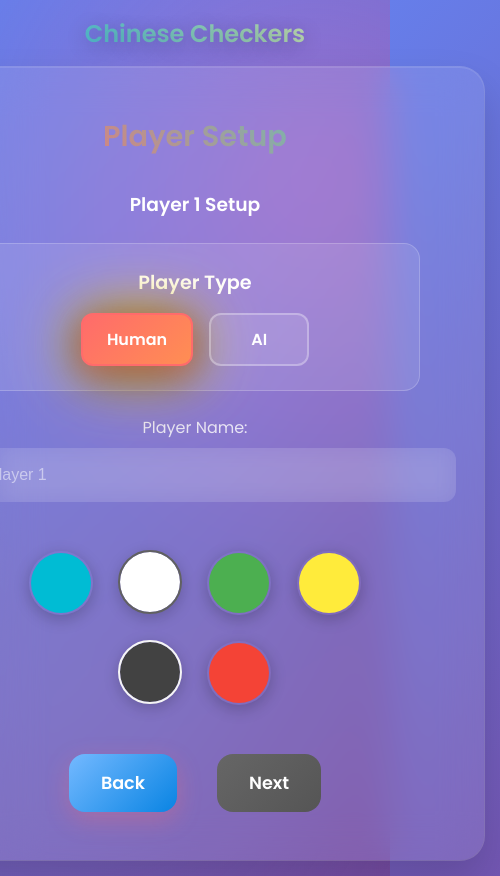
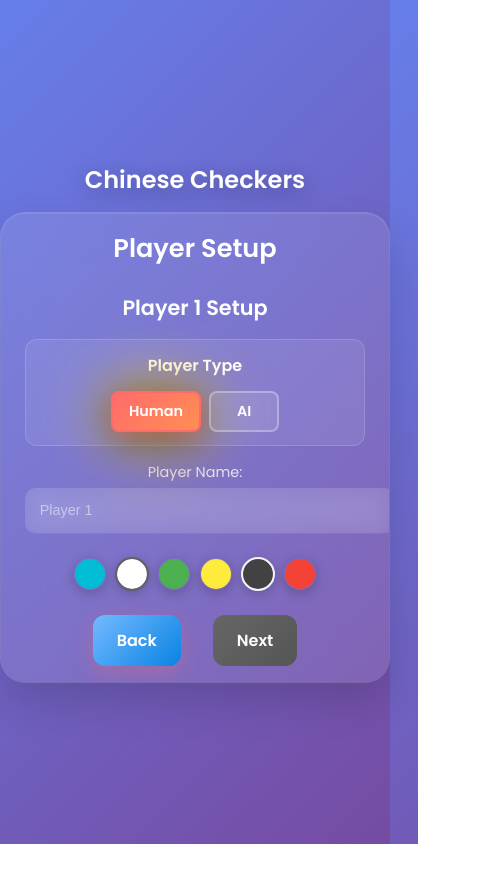
Before and after one commit to creatisoft/chinese-checkers, a website built with Vite: page index.html in a window 390 px wide. Both pictures are taken after a click on the button "2 Players". Shown: the whole page, 500 px wide, since content can reach past the window. After the commit the page ends 844 px from the top, so only its background shows below. Built offline with nearby package versions, Linux system fonts and the light colour scheme.

Commit message:
Refine AI difficulty logic and UI layout for player configuration - Adjust hard AI jump limit from 5 to 3 to prevent infinite loops - Reduce random continuation chance for hard AI from 80% to 60% - Consolidate player type and AI difficulty selection into a single row for improved UI - Update CSS for better mobile responsiveness and simplified design

```diff
--- a/index.html
+++ b/index.html
@@ -47,6 +47,8 @@
                     <h3 id="current-player-title">Player 1 Setup</h3>
                 </div>
 
+                <!-- Player Type & Difficulty on same line -->
+                <div id="player-config-row">
                     <!-- Player Type Selection -->
                     <div id="player-type-selection">
                         <h4>Player Type</h4>
@@ -65,7 +67,9 @@
                             <button class="difficulty-btn" data-difficulty="hard">Hard</button>
                         </div>
                     </div>
+                </div>
 
+                <!-- Colors in a single compact row -->
                 <div id="color-swatches">
                     <!-- Color swatches are generated here by JavaScript -->
                 </div>
--- a/script.js
+++ b/script.js
@@ -192,6 +192,7 @@ class ChineseCheckersGame {
             hole.classList.add('hole');
 
             // Only color home zone holes that still have pieces in them
+            // When a piece moves away, the hole stays black
             if (this.homeZoneMap.has(coordStr) && this.board.has(coordStr)) {
                 const playerOwner = this.homeZoneMap.get(coordStr);
                 const colorIndex = this.playerColors && this.playerColors[playerOwner] !== undefined ? this.playerColors[playerOwner] : playerOwner;
--- a/style.css
+++ b/style.css
@@ -54,16 +54,10 @@ body::before {
     right: 0;
     bottom: 0;
     background:
-        radial-gradient(circle at 20% 80%, rgba(120, 119, 198, 0.3) 0%, transparent 50%),
-        radial-gradient(circle at 80% 20%, rgba(255, 119, 198, 0.3) 0%, transparent 50%),
-        radial-gradient(circle at 40% 40%, rgba(120, 119, 255, 0.2) 0%, transparent 50%);
+        radial-gradient(circle at 20% 80%, rgba(120, 119, 198, 0.15) 0%, transparent 50%),
+        radial-gradient(circle at 80% 20%, rgba(255, 119, 198, 0.15) 0%, transparent 50%),
+        radial-gradient(circle at 40% 40%, rgba(120, 119, 255, 0.1) 0%, transparent 50%);
     z-index: -1;
-    animation: backgroundShift 20s ease-in-out infinite;
-}
-
-@keyframes backgroundShift {
-    0%, 100% { transform: scale(1) rotate(0deg); }
-    50% { transform: scale(1.1) rotate(5deg); }
 }
 
 .container {
@@ -82,24 +76,13 @@ h1 {
     font-size: 1.5rem;
     color: var(--text-primary);
     text-shadow: 0 4px 20px rgba(0,0,0,0.3);
-    background: linear-gradient(45deg, #ff6b6b, #4ecdc4, #45b7d1, #96ceb4, #ffeaa7);
-    background-size: 300% 300%;
-    -webkit-background-clip: text;
-    background-clip: text;
-    -webkit-text-fill-color: transparent;
-    animation: gradientShift 3s ease-in-out infinite;
-}
-
-@keyframes gradientShift {
-    0%, 100% { background-position: 0% 50%; }
-    50% { background-position: 100% 50%; }
 }
 
 /* --- Setup Screen --- */
 #setup-screen {
     background: var(--card-bg);
     backdrop-filter: blur(20px);
-    padding: 3rem 4rem;
+    padding: 1.5rem 2.5rem;
     border-radius: 24px;
     box-shadow:
         0 20px 40px rgba(0,0,0,0.15),
@@ -107,47 +90,24 @@ h1 {
         inset 0 1px 0 rgba(255,255,255,0.1);
     text-align: center;
     width: 450px;
-    animation: slideInUp 0.6s ease-out;
     position: relative;
     overflow: hidden;
 }
 
-#setup-screen::before {
-    content: '';
-    position: absolute;
-    top: 0;
-    left: -100%;
-    width: 100%;
-    height: 100%;
-    background: linear-gradient(90deg, transparent, rgba(255,255,255,0.1), transparent);
-    animation: shimmer 2s infinite;
+#setup-screen h2 {
+    margin-top: 0;
+    margin-bottom: 1rem;
+    font-size: 1.6rem;
+    font-weight: 600;
+    color: var(--text-primary);
 }
 
-@keyframes shimmer {
-    0% { left: -100%; }
-    100% { left: 100%; }
-}
-
-@keyframes slideInUp {
-    from {
-        opacity: 0;
-        transform: translateY(30px) scale(0.95);
-    }
-    to {
-        opacity: 1;
-        transform: translateY(0) scale(1);
-    }
-}
-
-#setup-screen h2 {
+#setup-screen h3 {
     margin-top: 0;
-    margin-bottom: 2rem;
-    font-size: 1.8rem;
+    margin-bottom: 1rem;
+    font-size: 1.3rem;
     font-weight: 600;
-    background: linear-gradient(45deg, #ff6b6b, #4ecdc4);
-    -webkit-background-clip: text;
-    background-clip: text;
-    -webkit-text-fill-color: transparent;
+    color: var(--text-primary);
 }
 
 #player-selection {
@@ -158,43 +118,28 @@ h1 {
 }
 
 .setup-btn {
-    padding: 1rem 2rem;
-    font-size: 1.1rem;
+    padding: 0.8rem 1.5rem;
+    font-size: 1rem;
     font-weight: 600;
     font-family: 'Poppins', sans-serif;
     cursor: pointer;
     border: none;
-    border-radius: 16px;
+    border-radius: 12px;
     background: linear-gradient(135deg, var(--accent-color), #ff8e53);
     color: white;
-    transition: all 0.3s cubic-bezier(0.175, 0.885, 0.32, 1.275);
+    transition: all 0.2s ease;
     position: relative;
     overflow: hidden;
-    box-shadow: 0 8px 25px rgba(255, 107, 107, 0.3);
-}
-
-.setup-btn::before {
-    content: '';
-    position: absolute;
-    top: 0;
-    left: -100%;
-    width: 100%;
-    height: 100%;
-    background: linear-gradient(90deg, transparent, rgba(255,255,255,0.2), transparent);
-    transition: left 0.5s;
+    box-shadow: 0 6px 20px rgba(255, 107, 107, 0.3);
 }
 
 .setup-btn:hover {
-    transform: translateY(-3px) scale(1.02);
-    box-shadow: 0 12px 35px rgba(255, 107, 107, 0.4);
-}
-
-.setup-btn:hover::before {
-    left: 100%;
+    transform: translateY(-1px);
+    box-shadow: 0 8px 25px rgba(255, 107, 107, 0.4);
 }
 
 .setup-btn:active {
-    transform: translateY(-1px) scale(0.98);
+    transform: translateY(0);
 }
 
 .setup-btn:disabled {
@@ -206,76 +151,62 @@ h1 {
 
 #color-selection-container h2 {
     margin-top: 0;
-    margin-bottom: 2rem;
+    margin-bottom: 1.5rem;
+}
+
+/* Compact row layout for player config */
+#player-config-row {
+    display: flex;
+    justify-content: space-between;
+    gap: 1rem;
+    margin-bottom: 1rem;
 }
 
 #color-swatches {
     display: flex;
     justify-content: center;
-    flex-wrap: wrap;
-    gap: 1.5rem;
-    margin-bottom: 2rem;
-    padding: 1rem;
+    align-items: center;
+    gap: 0.5rem;
+    margin-bottom: 1rem;
+    padding: 0.5rem;
+    flex-wrap: nowrap;
 }
 
 .color-swatch {
-    width: 60px;
-    height: 60px;
+    width: 35px;
+    height: 35px;
     border-radius: 50%;
     cursor: pointer;
-    transition: all 0.3s cubic-bezier(0.175, 0.885, 0.32, 1.275);
-    box-shadow: 0 4px 15px rgba(0,0,0,0.2);
+    transition: all 0.2s ease;
+    box-shadow: 0 3px 12px rgba(0,0,0,0.2);
     position: relative;
-    border: 3px solid transparent;
+    border: 2px solid transparent;
     background-clip: padding-box;
-}
-
-.color-swatch::before {
-    content: '';
-    position: absolute;
-    top: -3px;
-    left: -3px;
-    right: -3px;
-    bottom: -3px;
-    border-radius: 50%;
-    background: linear-gradient(45deg, transparent, rgba(255,255,255,0.3), transparent);
-    z-index: -1;
-    opacity: 0;
-    transition: opacity 0.3s;
+    flex-shrink: 0;
 }
 
 .color-swatch:hover {
-    transform: scale(1.15) rotate(5deg);
-    box-shadow: 0 8px 25px rgba(0,0,0,0.3);
-}
-
-.color-swatch:hover::before {
-    opacity: 1;
+    transform: scale(1.05);
+    box-shadow: 0 5px 18px rgba(0,0,0,0.3);
 }
 
 .color-swatch.selected {
-    transform: scale(1.2);
-    box-shadow: 0 0 0 4px var(--highlight-color), 0 8px 30px rgba(255,215,0,0.4);
-    animation: pulse 2s infinite;
-}
-
-@keyframes pulse {
-    0%, 100% { box-shadow: 0 0 0 4px var(--highlight-color), 0 8px 30px rgba(255,215,0,0.4); }
-    50% { box-shadow: 0 0 0 8px var(--highlight-color), 0 12px 40px rgba(255,215,0,0.6); }
+    transform: scale(1.1);
+    box-shadow: 0 0 0 3px var(--highlight-color), 0 6px 20px rgba(255,215,0,0.4);
 }
 
 /* Player Type Selection */
 #player-type-selection {
-    margin: 1.5rem 0;
-    padding: 1.5rem;
-    background: rgba(255, 255, 255, 0.1);
-    border-radius: 16px;
-    border: 1px solid rgba(255, 255, 255, 0.2);
+    flex: 1;
+    padding: 0.8rem;
+    background: rgba(255, 255, 255, 0.08);
+    border-radius: 12px;
+    border: 1px solid rgba(255, 255, 255, 0.15);
 }
 
 #player-type-selection h4 {
-    margin: 0 0 1rem 0;
-    font-size: 1.2rem;
+    margin: 0 0 0.8rem 0;
+    font-size: 1rem;
     font-weight: 600;
     color: var(--text-primary);
     text-align: center;
@@ -284,70 +215,49 @@ h1 {
 .player-type-buttons {
     display: flex;
     justify-content: center;
-    gap: 1rem;
+    gap: 0.5rem;
 }
 
 .player-type-btn {
-    padding: 0.75rem 1.5rem;
-    font-size: 1rem;
+    padding: 0.5rem 1rem;
+    font-size: 0.9rem;
     font-weight: 600;
     font-family: 'Poppins', sans-serif;
     cursor: pointer;
     border: 2px solid rgba(255, 255, 255, 0.3);
-    border-radius: 12px;
+    border-radius: 8px;
     background: rgba(255, 255, 255, 0.1);
     color: var(--text-primary);
-    transition: all 0.3s cubic-bezier(0.175, 0.885, 0.32, 1.275);
+    transition: all 0.2s ease;
     position: relative;
     overflow: hidden;
-    min-width: 100px;
-}
-
-.player-type-btn::before {
-    content: '';
-    position: absolute;
-    top: 0;
-    left: -100%;
-    width: 100%;
-    height: 100%;
-    background: linear-gradient(90deg, transparent, rgba(255,255,255,0.2), transparent);
-    transition: left 0.5s;
+    min-width: 70px;
 }
 
 .player-type-btn:hover {
-    transform: translateY(-2px) scale(1.05);
     border-color: rgba(255, 255, 255, 0.5);
     background: rgba(255, 255, 255, 0.2);
-}
-
-.player-type-btn:hover::before {
-    left: 100%;
 }
 
 .player-type-btn.selected {
     background: linear-gradient(135deg, var(--accent-color), #ff8e53);
     border-color: var(--accent-color);
     color: white;
-    transform: translateY(-2px) scale(1.05);
-    box-shadow: 0 8px 25px rgba(255, 107, 107, 0.4);
-}
-
-.player-type-btn:active {
-    transform: translateY(0) scale(0.98);
+    box-shadow: 0 4px 15px rgba(255, 107, 107, 0.4);
 }
 
 /* AI Difficulty Selection */
 #ai-difficulty-selection {
-    margin: 1.5rem 0;
-    padding: 1.5rem;
-    background: rgba(255, 255, 255, 0.1);
-    border-radius: 16px;
-    border: 1px solid rgba(255, 255, 255, 0.2);
+    flex: 1;
+    padding: 0.8rem;
+    background: rgba(255, 255, 255, 0.08);
+    border-radius: 12px;
+    border: 1px solid rgba(255, 255, 255, 0.15);
 }
 
-#ai-difficulty-selection h3 {
-    margin: 0 0 1rem 0;
-    font-size: 1.2rem;
+#ai-difficulty-selection h4 {
+    margin: 0 0 0.8rem 0;
+    font-size: 1rem;
     font-weight: 600;
     color: var(--text-primary);
     text-align: center;
@@ -356,64 +266,43 @@ h1 {
 .difficulty-buttons {
     display: flex;
     justify-content: center;
-    gap: 1rem;
+    gap: 0.3rem;
     flex-wrap: wrap;
 }
 
 .difficulty-btn {
-    padding: 0.75rem 1.5rem;
-    font-size: 1rem;
+    padding: 0.5rem 0.8rem;
+    font-size: 0.85rem;
     font-weight: 600;
     font-family: 'Poppins', sans-serif;
     cursor: pointer;
     border: 2px solid rgba(255, 255, 255, 0.3);
-    border-radius: 12px;
+    border-radius: 8px;
     background: rgba(255, 255, 255, 0.1);
     color: var(--text-primary);
-    transition: all 0.3s cubic-bezier(0.175, 0.885, 0.32, 1.275);
+    transition: all 0.2s ease;
     position: relative;
     overflow: hidden;
-    min-width: 80px;
-}
-
-.difficulty-btn::before {
-    content: '';
-    position: absolute;
-    top: 0;
-    left: -100%;
-    width: 100%;
-    height: 100%;
-    background: linear-gradient(90deg, transparent, rgba(255,255,255,0.2), transparent);
-    transition: left 0.5s;
+    min-width: 60px;
 }
 
 .difficulty-btn:hover {
-    transform: translateY(-2px) scale(1.05);
     border-color: rgba(255, 255, 255, 0.5);
     background: rgba(255, 255, 255, 0.2);
-}
-
-.difficulty-btn:hover::before {
-    left: 100%;
 }
 
 .difficulty-btn.selected {
     background: linear-gradient(135deg, var(--accent-color), #ff8e53);
     border-color: var(--accent-color);
     color: white;
-    transform: translateY(-2px) scale(1.05);
-    box-shadow: 0 8px 25px rgba(255, 107, 107, 0.4);
-}
-
-.difficulty-btn:active {
-    transform: translateY(0) scale(0.98);
+    box-shadow: 0 4px 15px rgba(255, 107, 107, 0.4);
 }
 
 #color-selection-controls {
     display: flex;
     justify-content: center;
-    gap: 1.5rem;
-    margin-top: 2rem;
+    gap: 1rem;
+    margin-top: 1rem;
 }
 
 #back-to-players-btn {
@@ -421,32 +310,33 @@ h1 {
 }
 
 #back-to-players-btn:hover {
-    box-shadow: 0 12px 35px rgba(116, 185, 255, 0.4);
+    box-shadow: 0 8px 25px rgba(116, 185, 255, 0.4);
 }
 
 /* Player name inputs */
 #player-name-inputs {
-    margin-bottom: 2rem;
+    margin-bottom: 1rem;
 }
 
 #player-name-inputs label {
     display: block;
-    margin-bottom: 1rem;
+    margin-bottom: 0.8rem;
     font-weight: 500;
     color: var(--text-secondary);
+    font-size: 0.9rem;
 }
 
 #player-name-input {
     width: 100%;
-    padding: 1rem;
+    padding: 0.8rem;
     border: none;
-    border-radius: 12px;
+    border-radius: 10px;
     background: rgba(255,255,255,0.1);
     backdrop-filter: blur(10px);
     color: var(--text-primary);
-    font-size: 1rem;
-    margin-top: 0.5rem;
-    transition: all 0.3s ease;
+    font-size: 0.9rem;
+    margin-top: 0.3rem;
+    transition: all 0.2s ease;
     border: 2px solid transparent;
 }
 
@@ -454,7 +344,6 @@ h1 {
     outline: none;
     background: rgba(255,255,255,0.15);
     border-color: var(--accent-color);
-    transform: scale(1.02);
 }
 
 #player-name-input::placeholder {
@@ -467,12 +356,6 @@ h1 {
     flex-direction: column;
     align-items: center;
     gap: 1rem;
-    animation: fadeIn 0.5s ease-out;
-}
-
-@keyframes fadeIn {
-    from { opacity: 0; transform: scale(0.95); }
-    to { opacity: 1; transform: scale(1); }
 }
 
 #game-board-container {
@@ -520,18 +403,6 @@ h1 {
         0 10px 30px rgba(0,0,0,0.2),
         0 0 0 1px var(--card-border),
         inset 0 1px 0 rgba(255,255,255,0.1);
-    animation: slideInDown 0.5s ease-out 0.2s both;
-}
-
-@keyframes slideInDown {
-    from {
-        opacity: 0;
-        transform: translateY(-20px);
-    }
-    to {
-        opacity: 1;
-        transform: translateY(0);
-    }
 }
 
 #status-area {
@@ -551,14 +422,8 @@ h1 {
     height: 14px;
     border-radius: 50%;
     border: 3px solid white;
-    transition: all 0.4s cubic-bezier(0.175, 0.885, 0.32, 1.275);
+    transition: all 0.4s ease;
     box-shadow: 0 4px 15px rgba(0,0,0,0.2);
-    animation: indicatorPulse 2s ease-in-out infinite;
-}
-
-@keyframes indicatorPulse {
-    0%, 100% { transform: scale(1); }
-    50% { transform: scale(1.1); }
 }
 
 .game-button {
@@ -569,32 +434,17 @@ h1 {
     border-radius: 12px;
     color: white;
     font-weight: 600;
-    transition: all 0.3s cubic-bezier(0.175, 0.885, 0.32, 1.275);
+    transition: all 0.3s ease;
     position: relative;
     overflow: hidden;
 }
 
-.game-button::before {
-    content: '';
-    position: absolute;
-    top: 0;
-    left: -100%;
-    width: 100%;
-    height: 100%;
-    background: linear-gradient(90deg, transparent, rgba(255,255,255,0.2), transparent);
-    transition: left 0.5s;
-}
-
 .game-button:hover {
-    transform: translateY(-2px) scale(1.05);
-}
-
-.game-button:hover::before {
-    left: 100%;
+    transform: translateY(-1px);
 }
 
 .game-button:active {
-    transform: translateY(0) scale(0.98);
+    transform: translateY(0);
 }
 
 #end-turn-btn {
@@ -679,12 +529,6 @@ h1 {
     stroke: #ff1493;
     stroke-width: 2;
     stroke-dasharray: 4 4;
-    animation: dashMove 2s linear infinite;
-}
-
-@keyframes dashMove {
-    0% { stroke-dashoffset: 0; }
-    100% { stroke-dashoffset: 16; }
 }
 
 .home-zone-hole {
@@ -739,25 +583,9 @@ h1 {
     filter:
         drop-shadow(0 6px 20px rgba(0,0,0,0.5))
         drop-shadow(0 0 30px var(--highlight-color));
-    animation: selectedPulse 1.5s ease-in-out infinite;
     /* Prevent layout shifts */
     -webkit-transform: translateZ(0);
     transform: translateZ(0);
-}
-
-@keyframes selectedPulse {
-    0%, 100% {
-        transform: translateZ(0) scale(1);
-        filter:
-            drop-shadow(0 6px 20px rgba(0,0,0,0.5))
-            drop-shadow(0 0 30px var(--highlight-color));
-    }
-    50% {
-        transform: translateZ(0) scale(1.05);
-        filter:
-            drop-shadow(0 8px 25px rgba(0,0,0,0.6))
-            drop-shadow(0 0 40px var(--highlight-color));
-    }
 }
 
 .valid-move {
@@ -799,7 +627,6 @@ h1 {
     font-weight: 500;
     min-width: 250px;
     box-shadow: 0 10px 30px rgba(0,0,0,0.2);
-    animation: slideInRight 0.3s ease-out;
     position: relative;
     overflow: hidden;
 }
@@ -820,28 +647,6 @@ h1 {
 
 .notification.warning::before {
     background: var(--warning-color);
-}
-
-@keyframes slideInRight {
-    from {
-        opacity: 0;
-        transform: translateX(100%);
-    }
-    to {
-        opacity: 1;
-        transform: translateX(0);
-    }
-}
-
-@keyframes slideOutRight {
-    from {
-        opacity: 1;
-        transform: translateX(0);
-    }
-    to {
-        opacity: 0;
-        transform: translateX(100%);
-    }
 }
 
 /* --- Loading and Game State Indicators --- */
@@ -874,36 +679,12 @@ h1 {
     border-radius: 24px;
     text-align: center;
     border: 1px solid var(--card-border);
-    animation: bounceIn 0.5s ease-out;
-}
-
-@keyframes bounceIn {
-    0% {
-        opacity: 0;
-        transform: scale(0.3);
-    }
-    50% {
-        opacity: 1;
-        transform: scale(1.05);
-    }
-    70% {
-        transform: scale(0.9);
-    }
-    100% {
-        opacity: 1;
-        transform: scale(1);
-    }
 }
 
 .winner-text {
     font-size: 2.5rem;
     font-weight: 700;
-    background: linear-gradient(45deg, #ff6b6b, #4ecdc4, #45b7d1);
-    background-size: 200% 200%;
-    -webkit-background-clip: text;
-    background-clip: text;
-    -webkit-text-fill-color: transparent;
-    animation: gradientShift 2s ease-in-out infinite;
+    color: var(--text-primary);
     margin-bottom: 1rem;
 }
 
@@ -919,6 +700,7 @@ h1 {
     overflow: hidden;
 }
 
+/* Simplified - no animated effects */
 .interactive-element::after {
     content: '';
     position: absolute;
@@ -926,38 +708,35 @@ h1 {
     left: 50%;
     width: 0;
     height: 0;
-    background: radial-gradient(circle, rgba(255,255,255,0.3) 0%, transparent 70%);
-    transition: all 0.3s ease;
+    background: rgba(255,255,255,0.1);
+    transition: none;
     border-radius: 50%;
     transform: translate(-50%, -50%);
     pointer-events: none;
 }
 
-.interactive-element:hover::after {
-    width: 300px;
-    height: 300px;
-}
-
-/* --- Ripple Animation --- */
+/* --- Ripple Animation - Simplified --- */
 @keyframes ripple {
-    0% { transform: scale(0); opacity: 1; }
-    100% { transform: scale(4); opacity: 0; }
+    0% { transform: scale(0); opacity: 0.5; }
+    100% { transform: scale(2); opacity: 0; }
 }
 
 /* --- iPad and Mobile Optimizations --- */
 @media screen and (max-width: 1024px) {
-    /* Reduce animations and transitions for better mobile performance */
+    /* Disable all animations for better mobile performance */
     body::before {
-        animation: none; /* Disable background animation on mobile */
+        animation: none;
+        background: linear-gradient(135deg, #667eea 0%, #764ba2 100%); /* Simplified static background */
     }
 
     .selected {
-        animation: none; /* Disable pulsing animation during touch */
-        transform: translateZ(0) !important; /* Force stable transform, no scaling */
+        animation: none;
+        transform: translateZ(0) !important;
     }
 
     .destination-zone {
-        animation: none; /* Disable dashed line animation on mobile */
+        animation: none;
+        stroke-dasharray: none; /* Remove dashed line animation */
     }
 
     /* Ensure stable positioning */
@@ -966,4 +745,31 @@ h1 {
         -webkit-transform: translateZ(0);
         transform: translateZ(0);
     }
+
+    /* Simplify setup screen for mobile */
+    #setup-screen {
+        width: 95%;
+        max-width: 400px;
+        padding: 1rem 1.5rem;
+    }
+
+    #player-config-row {
+        flex-direction: column;
+        gap: 0.8rem;
+    }
+
+    .color-swatch {
+        width: 30px;
+        height: 30px;
+    }
 }
+
+/* Disable all animations globally when preferred */
+@media (prefers-reduced-motion: reduce) {
+    * {
+        animation-duration: 0.01ms !important;
+        animation-iteration-count: 1 !important;
+        transition-duration: 0.01ms !important;
+        scroll-behavior: auto !important;
+    }
+}
```
Also changed, not shown: ai-player.js (+4 -4 lines). Lines whose indentation alone changed are shown as unchanged.
